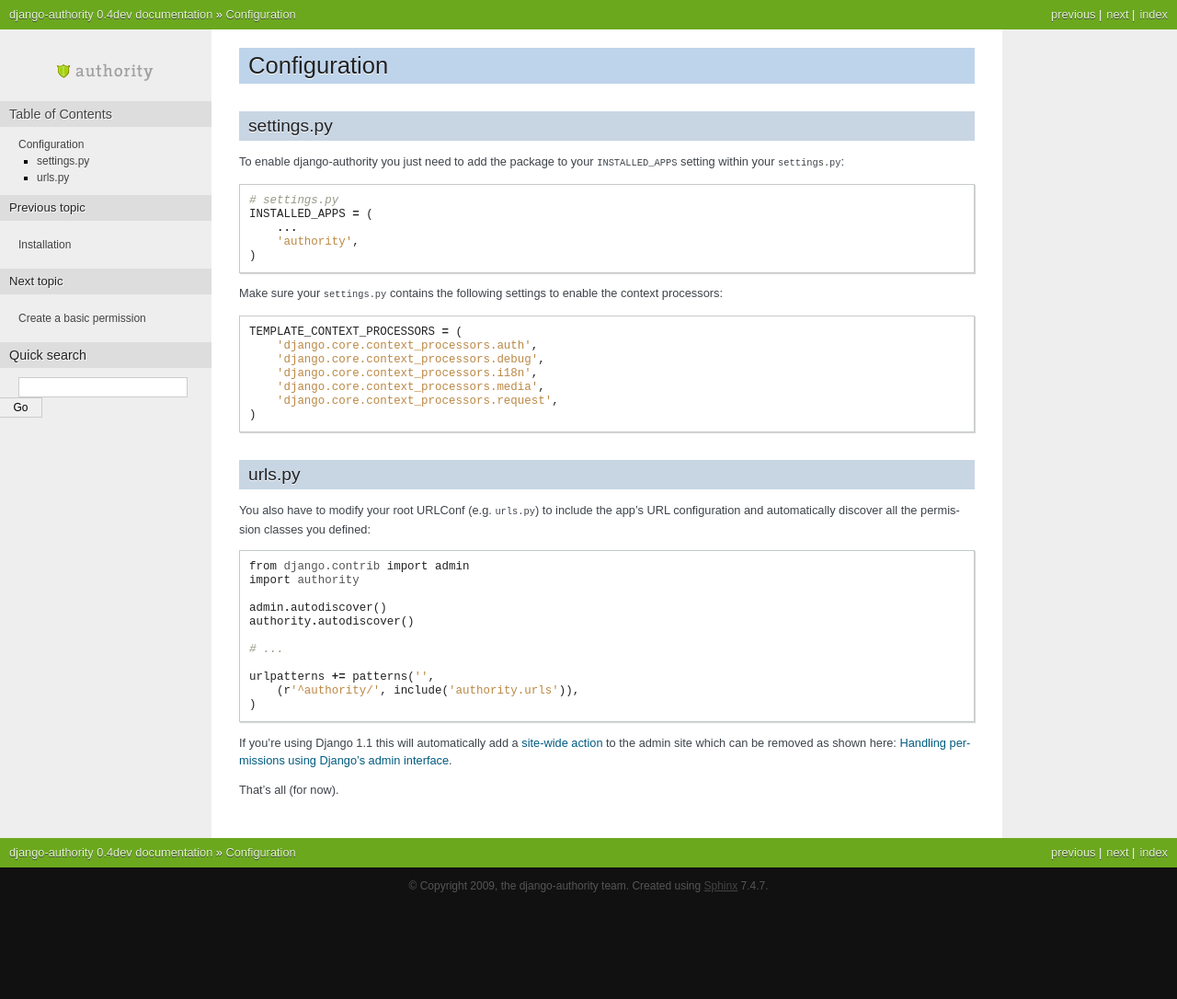
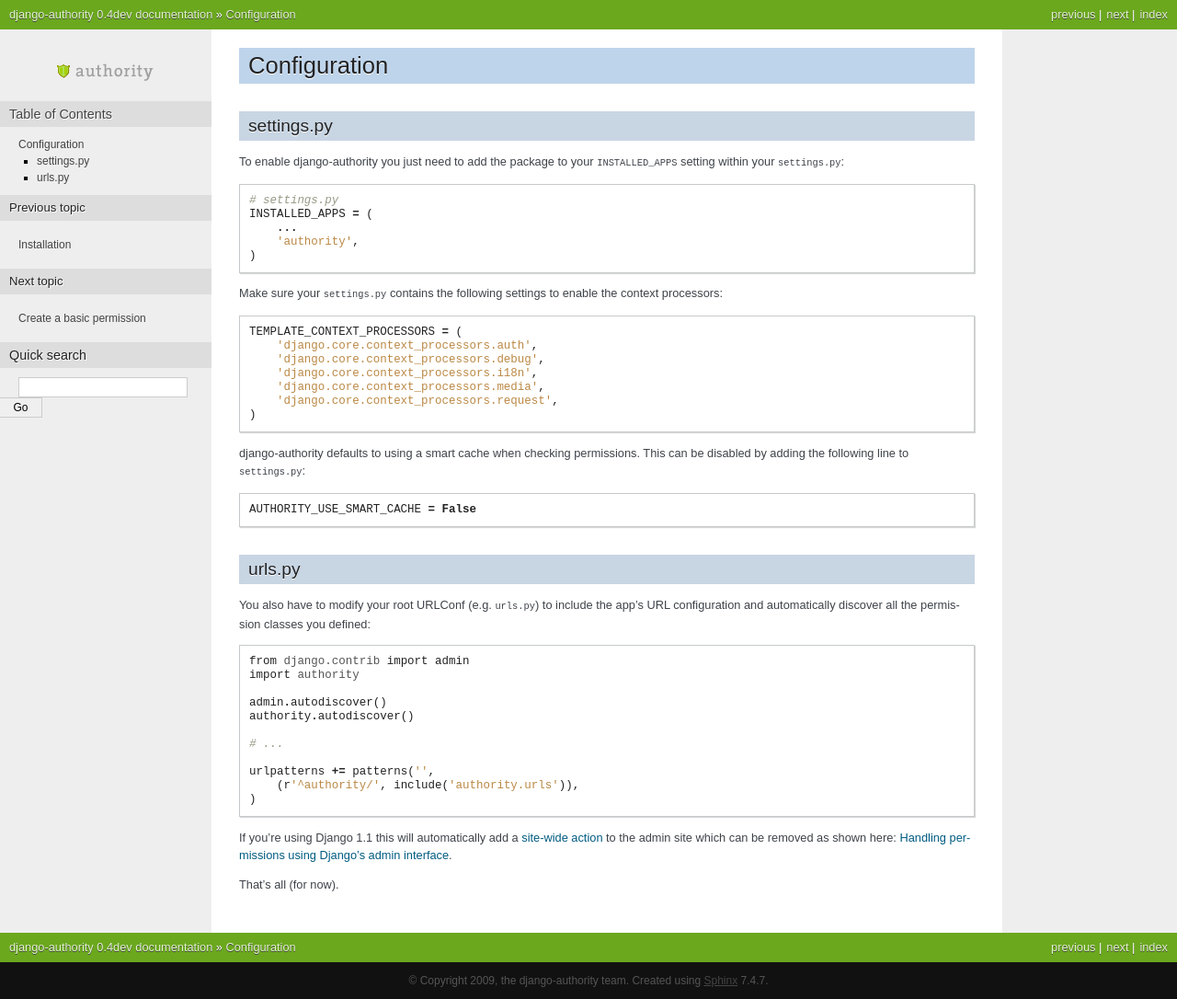
Before and after one commit to jazzband/django-authority, a Sphinx documentation site: the page built from docs/configuration.txt, in a window 1280 px wide. Shown: the whole page at 92% size. Built offline with Sphinx 7.4.7, drawn with Linux system fonts in a browser that asks for light colours; before the commit the page ends 983 px from its top, so only the background shows below that.

Commit message:
refs #9: added a line in the docs showing how to disable the use of the smart cache

```diff
--- a/docs/configuration.txt
+++ b/docs/configuration.txt
@@ -32,6 +32,11 @@
         'django.core.context_processors.request',
     )
 
+django-authority defaults to using a smart cache when checking permissions.
+This can be disabled by adding the following line to ``settings.py``::
+
+    AUTHORITY_USE_SMART_CACHE = False
+
 urls.py
 =======
 
```
